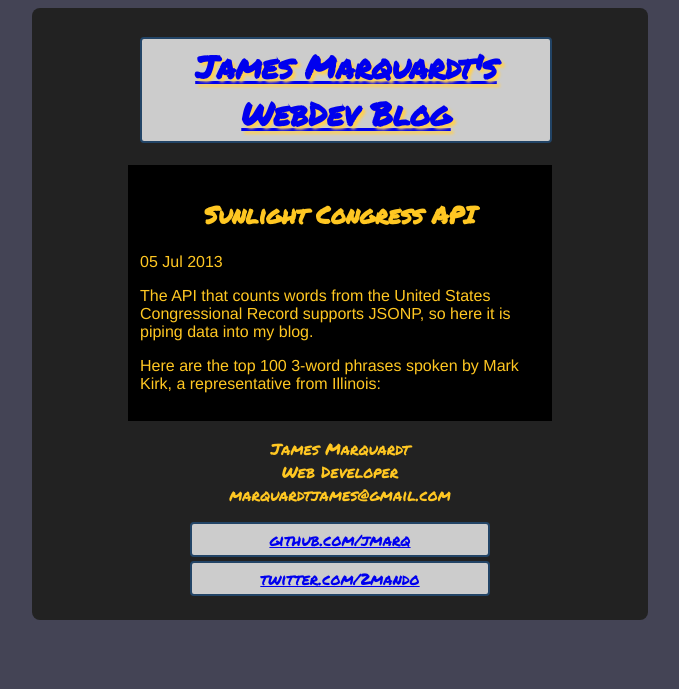
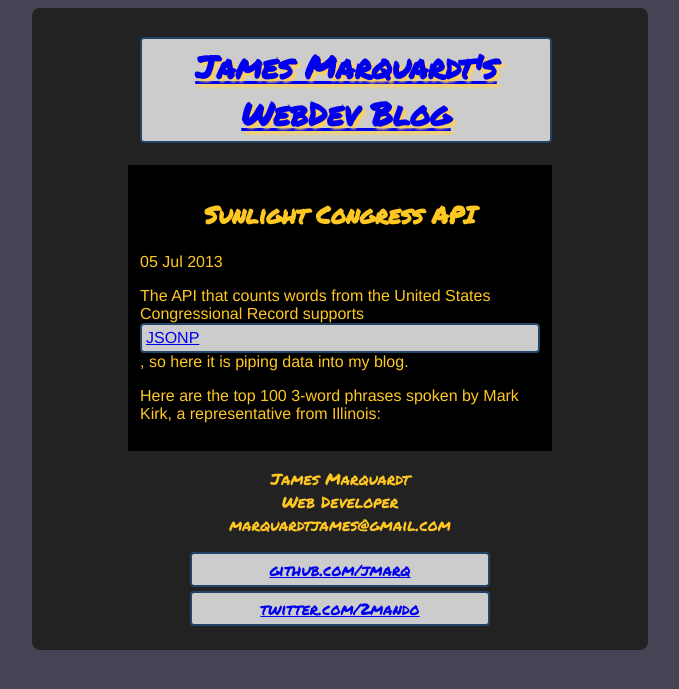
Before and after one commit to jmarq/jmarq.github.com, a Jekyll site: the page built from _posts/2013-07-05-sunlightAPIDemo.html, in a window 1280 px wide. Shown: the top 689 px of the page, without its empty margins (300-979 px from the left). Built offline with Jekyll 4.4.1, drawn with Linux system fonts in a browser that asks for light colours; nearby versions of some CDN libraries; some web fonts are replaced; part of the change alters nothing that is shown.

```diff
--- a/_posts/2013-07-05-sunlightAPIDemo.html
+++ b/_posts/2013-07-05-sunlightAPIDemo.html
@@ -3,7 +3,7 @@ title: Sunlight Congress API
 layout: post
 date: 2013-07-05 14:36:11
 ---
-<p>The API that counts words from the United States Congressional Record supports JSONP, so here it is piping data into my blog.</p>
+<p>The API that counts words from the United States Congressional Record supports <a href="http://en.wikipedia.org/wiki/JSONP">JSONP</a>, so here it is piping data into my blog.</p>
 <p>Here are the top 100 3-word phrases spoken by Mark Kirk, a representative from Illinois:</p>
 <div id="congressInfo">
   <ol id="phrases">
```
